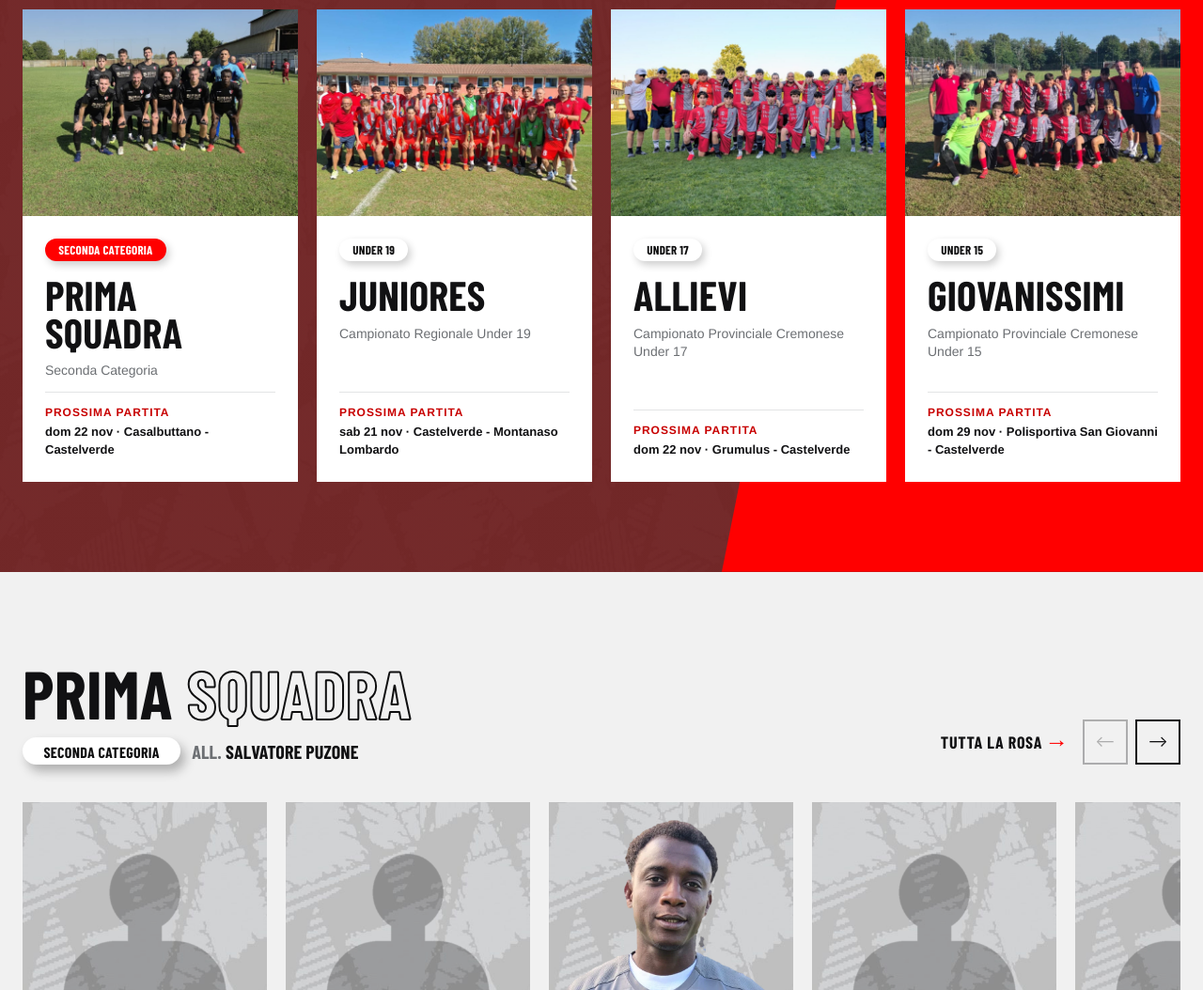
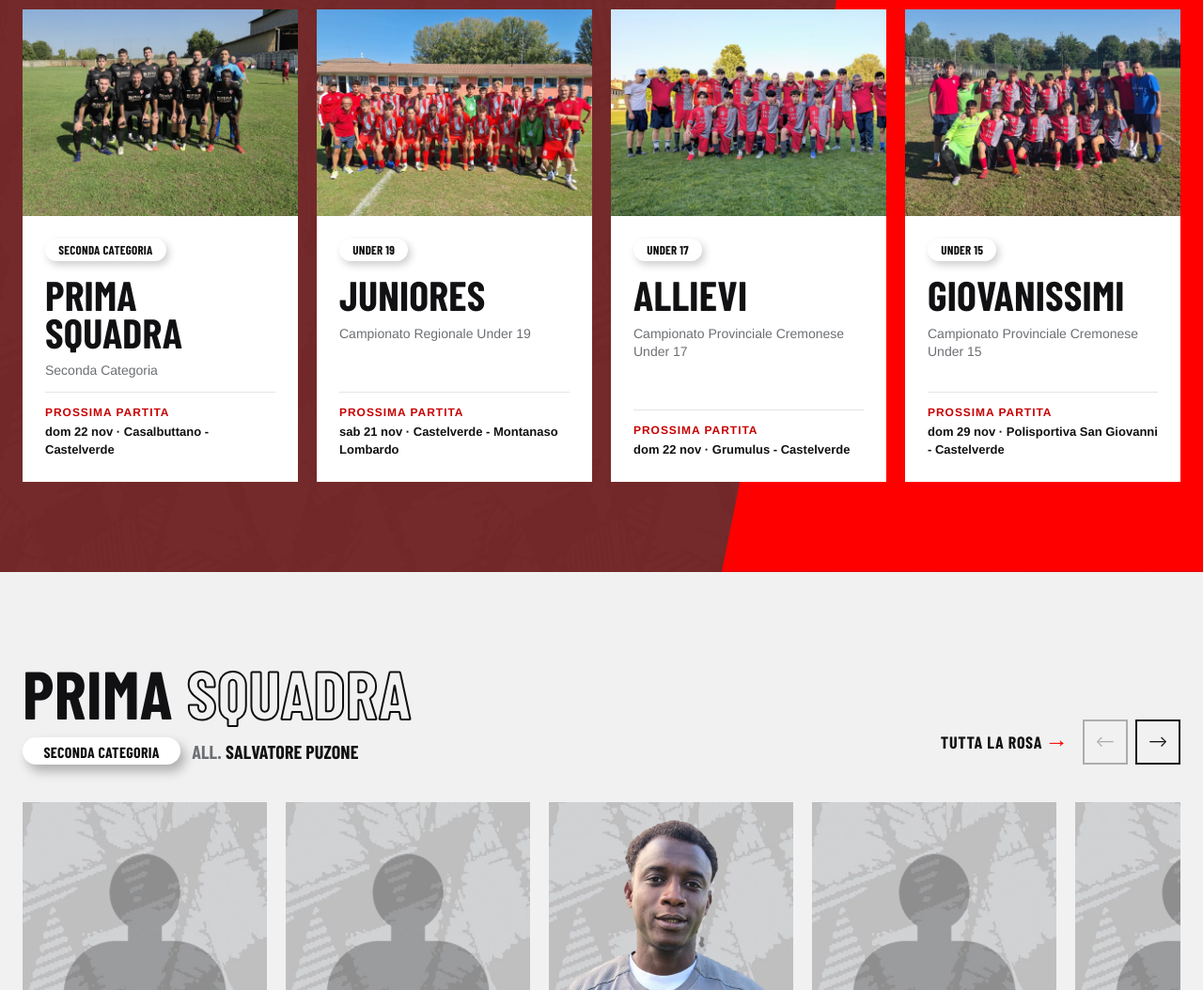
Before and after one commit to cutilloluca4-spec/ac-castelverde-sito, a plain HTML site: page index.html in a window 1280 px wide. Shown: the part 3292-4346 px from the top of the page at 94% size. Drawn offline with Linux system fonts and the light colour scheme; animation ran at ten frames a second.

Commit message:
Home: etichetta della Prima squadra uguale alle altre card

```diff
--- a/index.html
+++ b/index.html
@@ -224,6 +224,6 @@
 <script src="js/pallone-3d.js?v=1"></script>
 <script src="js/animazioni.js?v=1"></script>
 <script src="js/pagine/home-apertura.js?v=1"></script>
-<script src="js/pagine/home.js?v=2"></script>
+<script src="js/pagine/home.js?v=3"></script>
 </body>
 </html>
--- a/js/pagine/home.js
+++ b/js/pagine/home.js
@@ -161,7 +161,7 @@ function disegnaSquadre() {
       `<a href="squadre.html#${s.id}" class="${CARD_NOTIZIA.card}">` +
         `<div class="${CARD_NOTIZIA.foto} aspect-[4/3]"><img class="${CARD_NOTIZIA.img}" src="${testo(s.immagine)}" alt="" loading="lazy" /></div>` +
         '<div class="flex flex-col gap-3 p-5 tablet:p-6 flex-1">' +
-          `<span class="pillola pillola--piccola self-start${s.id === "prima-squadra" ? " pillola--rossa" : ""}">${testo(s.categoria)}</span>` +
+          `<span class="pillola pillola--piccola self-start">${testo(s.categoria)}</span>` +
           `<h3 class="${CARD_NOTIZIA.titolo} text-[38px] tablet:text-[44px] mt-1">${testo(s.nome)}</h3>` +
           `<p class="text-[14px] text-acc-testo-2 leading-snug">${testo(s.campionato)}</p>` +
           (prossima
```
